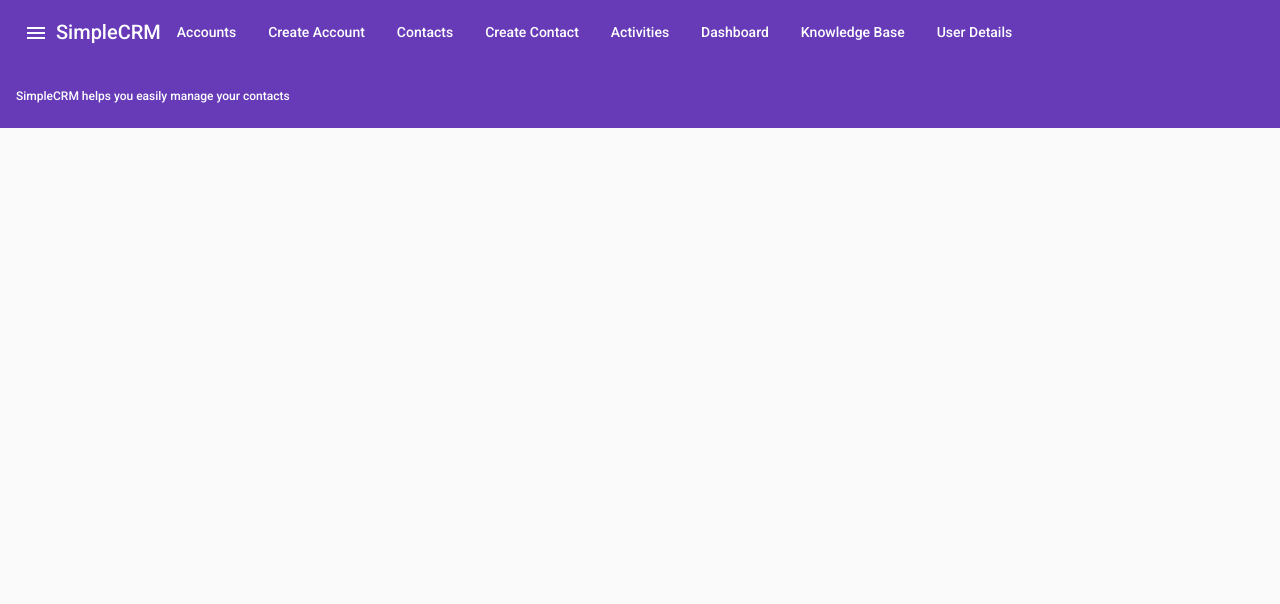
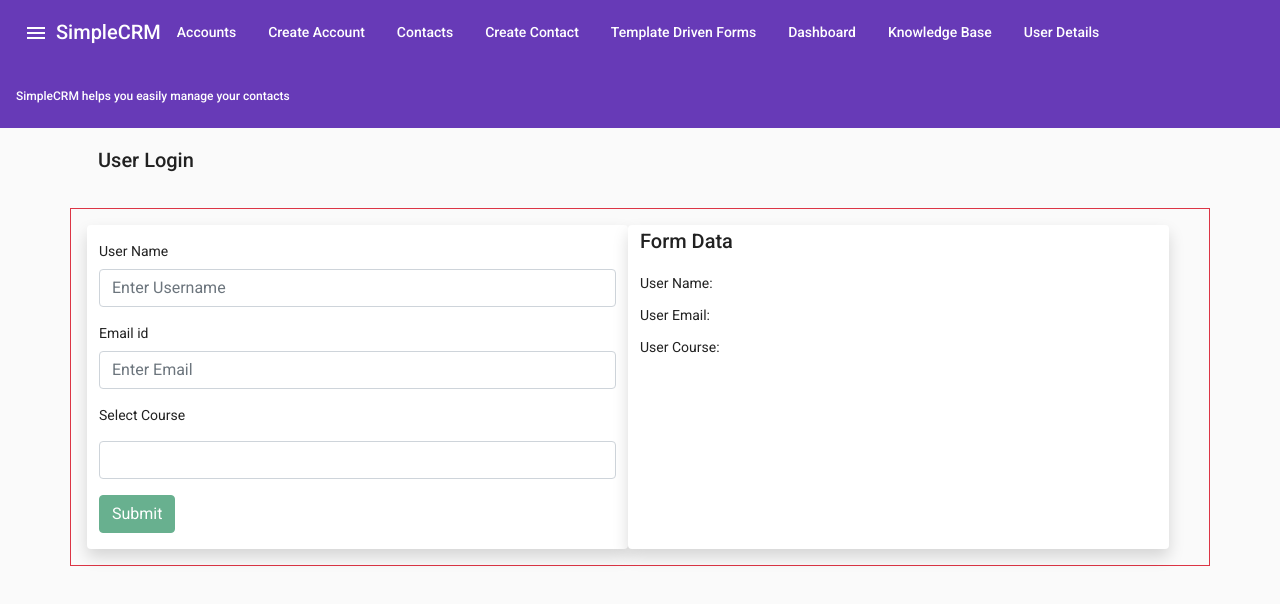
Before and after one commit to aniket947/knowledgeBase, an Angular app: page /template-driven-forms in a window 1280 px wide. Before the commit this address led to /. Shown: the top 604 px of the page. Built offline with nearby package versions, Linux system fonts and the light colour scheme.

Commit message:
Template Driven Form

```diff
--- a/src/app/app-routing.module.ts
+++ b/src/app/app-routing.module.ts
@@ -3,11 +3,13 @@ import { RouterModule, Routes } from '@angular/router';
 import { DashboardComponent } from './dashboard/dashboard.component';
 import { GuardGuard } from './guard.guard';
 import { KnowledgeBaseComponent } from './knowledge-base/knowledge-base.component';
+import { TemplateDrivenFormsComponent } from './template-driven-forms/template-driven-forms.component';
 import { UserDetailsComponent } from './user-details/user-details.component';
 
 const appRoutes: Routes = [
   { path: 'knowledge-base', component: KnowledgeBaseComponent },
   { path: 'user-details', component: UserDetailsComponent },
+  { path: 'template-driven-forms', component: TemplateDrivenFormsComponent },
   { path: 'dashboard',canActivate:[GuardGuard], component: DashboardComponent },
 ];
 
--- a/src/app/app.component.html
+++ b/src/app/app.component.html
@@ -10,7 +10,7 @@
       <a mat-button [routerLink]="'/create-account'"> Create Account </a>
       <a mat-button [routerLink]="'/contacts'"> Contacts </a>
       <a mat-button [routerLink]="'/create-contact'"> Create Contact </a>
-      <a mat-button [routerLink]="'/activities'"> Activities </a>
+      <a mat-button [routerLink]="'/template-driven-forms'"> Template Driven Forms </a>
       <a mat-button [routerLink]="'/dashboard'"> Dashboard </a>
       <a mat-button [routerLink]="'/knowledge-base'"> Knowledge Base </a>
       <a mat-button [routerLink]="'/user-details'"> User Details </a>
--- a/src/app/app.module.ts
+++ b/src/app/app.module.ts
@@ -37,6 +37,7 @@ import { DataSharingViaServiceComponent } from './knowledge-base/data-sharing-vi
 import { KbChildComponent } from './knowledge-base/kb-child/kb-child.component';
 import { KbParentComponent } from './knowledge-base/kb-parent/kb-parent.component';
 import { DataSharingServiceService } from './services/data-sharing-service.service';
+import { TemplateDrivenFormsComponent } from './template-driven-forms/template-driven-forms.component';
 
 @NgModule({
   declarations: [
@@ -63,6 +64,7 @@ import { DataSharingServiceService } from './services/data-sharing-service.servi
     DataSharingViaServiceComponent,
     KbChildComponent,
     KbParentComponent,
+    TemplateDrivenFormsComponent,
   ],
   imports: [
     BrowserModule,
--- /dev/null
+++ b/src/app/template-driven-forms/template-driven-forms.component.css
@@ -0,0 +1,4 @@
+.form-group .ng-invalid.ng-touched {
+    border: 1px solid red;
+    box-shadow: 0 0 7px;
+}
--- /dev/null
+++ b/src/app/template-driven-forms/template-driven-forms.component.html
@@ -0,0 +1,55 @@
+<div class="container">
+    <h2 class="container p-3">User Login</h2>
+    <div class="row border border-danger p-3">
+        <div class="row ">
+            <div class="col-md-6 text-left bg-white rounded shadow py-3">
+
+                <form (ngSubmit)="onSubmit()" #myForm="ngForm">
+                    <div ngModelGroup="userDetails" #userDetails="ngModelGroup">
+                        <div class="form-group mb-3">
+                            <label for="userName" class="form-label">User Name</label>
+                            <input type="text" class="form-control" id="userName" placeholder="Enter Username"
+                                name="userName" [(ngModel)]="userName" required>
+                            <small *ngIf="userName">Your Username is {{userName}}</small>
+                        </div>
+
+                        <div class="form-group mb-3">
+                            <label for="email" class="form-label">Email id</label>
+                            <input type="email" class="form-control" id="exampleInputPassword1"
+                                placeholder="Enter Email" name="email" ngModel required email #email="ngModel"
+                                [(ngModel)]="emailid">
+                            <small class="text-danger" *ngIf="!email.valid && email.touched">Please enter valid
+                                Email</small>
+                        </div>
+                    </div>
+
+                    <div class="form-group mb-3">
+                        <label class="mb-3" for="course">Select Course</label>
+                        <select class="form-control mb-3" id="course" name="course" ngModel
+                            [(ngModel)]="selectedCourse">
+                            <option value="Angular">Angular</option>
+                            <option value="javascript">Javascript</option>
+                            <option value="css">CSS</option>
+                        </select>
+                    </div>
+                    <button type="submit" class="btn btn-success" [disabled]="!myForm.valid ">Submit</button>
+                </form>
+            </div>
+            <div class="col-md-6 bg-white rounded shadow">
+                <h2>Form Data</h2>
+                <p>User Name:<strong>{{userName}}</strong></p>
+                <p>User Email:<strong>{{emailid}}</strong></p>
+                <p>User Course:<strong>{{selectedCourse}}</strong></p>
+            </div>
+        </div>
+
+        <div class="row  mt-3" *ngIf="submitted">
+            <div class="col-md-6 text-left bg-white rounded shadow">
+                <h2>Form Data</h2>
+                <p>User Name:<strong>{{FormData.userName}}</strong></p>
+                <p>User Email:<strong>{{FormData.email}}</strong></p>
+                <p>User Course:<strong>{{FormData.course}}</strong></p>
+            </div>
+        </div>
+    </div>
+</div>
--- /dev/null
+++ b/src/app/template-driven-forms/template-driven-forms.component.ts
@@ -0,0 +1,41 @@
+import { Component, OnInit, ViewChild } from '@angular/core';
+import { NgForm } from '@angular/forms';
+
+@Component({
+  selector: 'app-template-driven-forms',
+  templateUrl: './template-driven-forms.component.html',
+  styleUrls: ['./template-driven-forms.component.css']
+})
+export class TemplateDrivenFormsComponent implements OnInit {
+
+  @ViewChild('myForm') myForm:any=NgForm;
+
+  userName='';
+  emailid='';
+  selectedCourse='';
+  genderrr='';
+  submitted=false;
+  FormData={
+    userName:'',
+    email:'',
+    course:'',
+  }
+
+  constructor() { }
+
+  ngOnInit(): void {
+  }
+
+  onSubmit(){
+    console.log(this.myForm);
+    this.submitted=true;
+    this.FormData.userName=this.myForm.value.userDetails.userName;
+    this.FormData.email=this.myForm.value.userDetails.email;
+    this.FormData.course=this.myForm.value.course;
+  }
+
+
+
+
+
+  }
```
Also changed, not shown: 1 other file (tests, documents, lock files or other folders).
